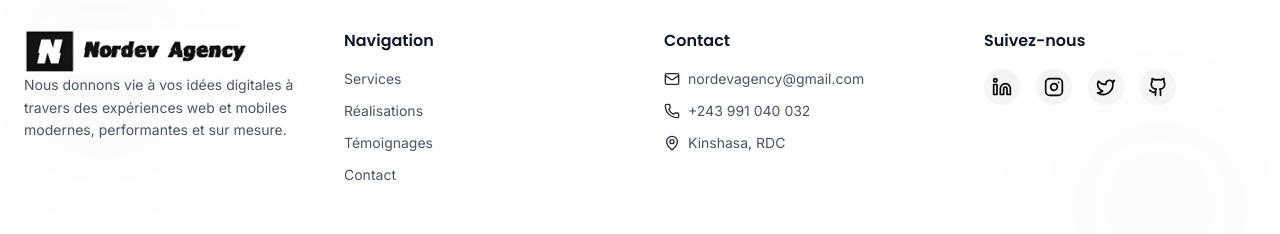
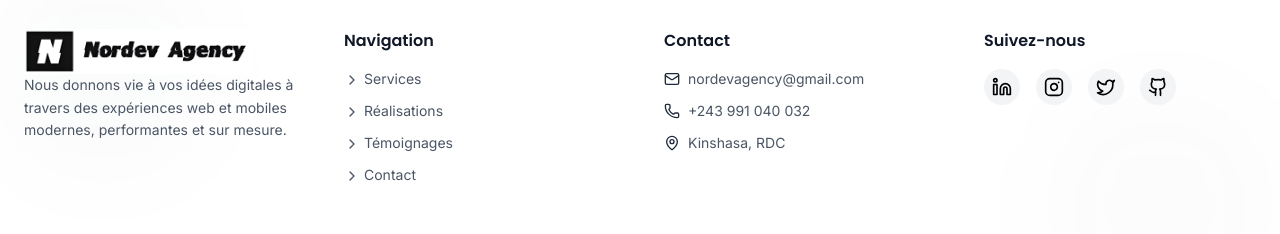
Before and after one commit to freddymk313/nordevagency, a Next.js app: page / in a window 1280 px wide. Shown: the part 6701-6935 px from the top of the page. Built offline with nearby package versions, Linux system fonts and the light colour scheme.

Commit message:
footer icon link added

```diff
--- a/components/Footer.tsx
+++ b/components/Footer.tsx
@@ -8,6 +8,7 @@ import {
   Instagram,
   Twitter,
   Github,
+  ChevronRight,
 } from "lucide-react";
 import Image from "next/image";
 import Link from "next/link";
@@ -72,7 +73,8 @@ const Footer = () => {
                   href="#services"
                   className="text-gray-600 hover:text-gray-900 transition-colors"
                 >
-                  Services
+                  <ChevronRight className="w-4 h-4 inline-block mr-1" />
+                  <span>Services</span>
                 </a>
               </li>
               <li>
@@ -80,7 +82,8 @@ const Footer = () => {
                   href="#portfolio"
                   className="text-gray-600 hover:text-gray-900 transition-colors"
                 >
-                  Réalisations
+                  <ChevronRight className="w-4 h-4 inline-block mr-1" />
+                  <span>Réalisations</span>
                 </a>
               </li>
               <li>
@@ -88,7 +91,8 @@ const Footer = () => {
                   href="#temoignages"
                   className="text-gray-600 hover:text-gray-900 transition-colors"
                 >
-                  Témoignages
+                  <ChevronRight className="w-4 h-4 inline-block mr-1" />
+                  <span>Témoignages</span>
                 </a>
               </li>
               <li>
@@ -96,7 +100,8 @@ const Footer = () => {
                   href="#contact"
                   className="text-gray-600 hover:text-gray-900 transition-colors"
                 >
-                  Contact
+                  <ChevronRight className="w-4 h-4 inline-block mr-1" />
+                  <span>Contact</span>
                 </a>
               </li>
             </ul>
```
